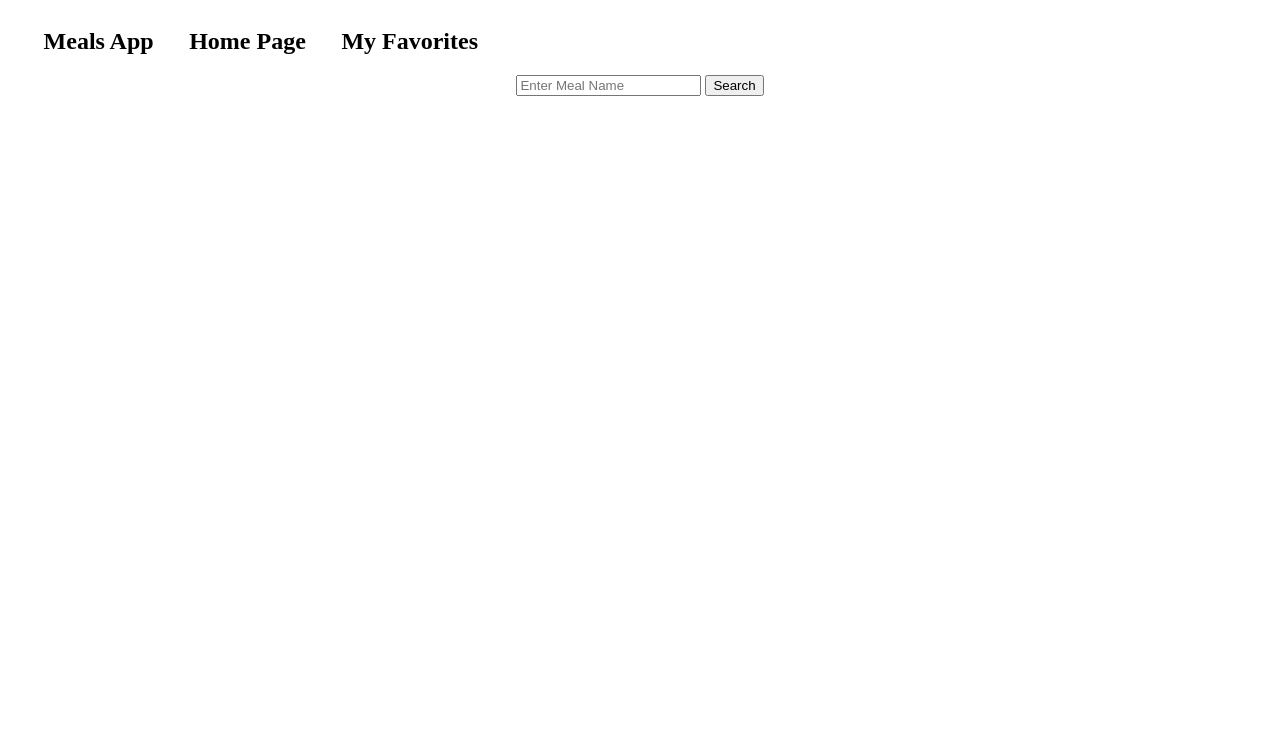
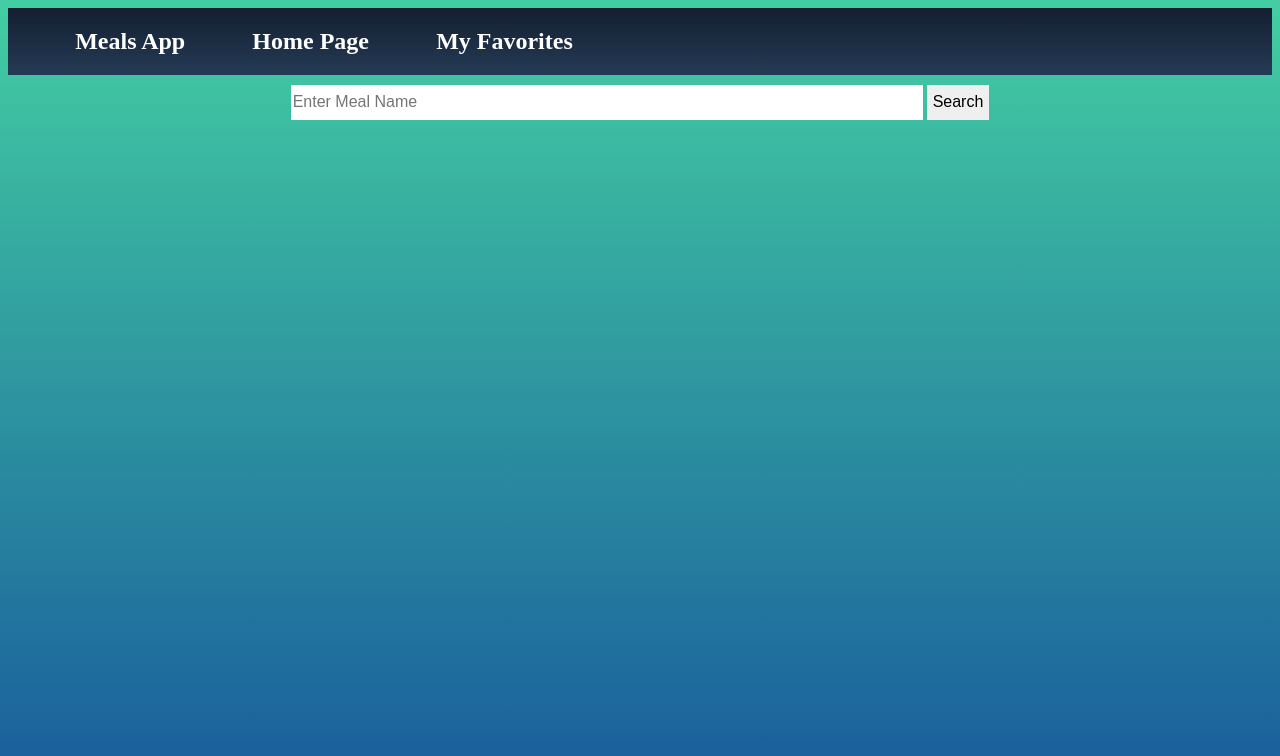
Before and after one commit to AbhishekV9/meals_app, a plain HTML site: page index.html in a window 1280 px wide. Drawn offline with Linux system fonts and the light colour scheme.

Commit message:
given more styles

```diff
--- a/index.html
+++ b/index.html
@@ -13,11 +13,11 @@
                 </div>
             </header>
 
-            <div id="take-ip">
-                <input type="text" id="searchBar" placeholder="Enter Meal Name">
-                <button id="search-btn"> Search</button>
-            </div>
-            <div id="container">
+            <div id="container" class="full">
+                <div id="take-ip">
+                    <input type="text" id="searchBar" placeholder="Enter Meal Name">
+                    <button id="search-btn"> Search</button>
+                </div>
                 <ul id="meals-list">
 
                 </ul>
--- a/scripts/index.js
+++ b/scripts/index.js
@@ -1,6 +1,7 @@
 
 searchBar=document.getElementById("searchBar");
 mealsList=document.getElementById("meals-list");
+container=document.getElementById("container");
 let meals=[];
 let url = "https://www.themealdb.com/api/json/v1/1/search.php?s=";
 searchBar.addEventListener('keyup',(e)=>{
@@ -15,6 +16,10 @@ const getResults=async (searchString)=>{
         //console.log(`https://www.themealdb.com/api/json/v1/1/search.php?s=${searchString}`);
         meals=await res.json();
         console.log(meals);
+        console.log(searchString);
+        if(searchString==''){
+            meals.meals=null;
+        }
         displayResults(meals.meals);
 
 
--- a/styles/index.css
+++ b/styles/index.css
@@ -1,24 +1,40 @@
 html{
     font-family: 'Times New Roman', Times, serif;
+    background-image: linear-gradient(#43cea2,#185a9d);
 }
-
+header{
+    background-image: linear-gradient(#141E30,#243B55);
+}
 header div{
-    width:40%;
+    width:50%;
     display: flex;
     justify-content: space-evenly;
+    color:white;
+
 }
 img{
     width:100%;
     height: 100%;
 }
+
+
 #take-ip{
     text-align: center;
 }
-#container{
-    margin:100px;
+input{
+    margin-top: 10px;
+    border-style: none;
+    font-size: 1rem;
+    width:50%;
+    height:2.2rem;
+}
+#search-btn{
+    border-style: none;
+    height:2.2rem;
+    font-size: 1rem;
 }
 #meals-list{
-    margin: auto;
+    margin: 70px;
     display: flex;
     flex-wrap: wrap;
     justify-content: space-between;
@@ -28,6 +44,9 @@ li{
     padding: 10px;
     margin: 15px;
 }
+.meal h2{
+    text-align: center;
+}
 li img{
     height: 200px;
     width:200px;
```
